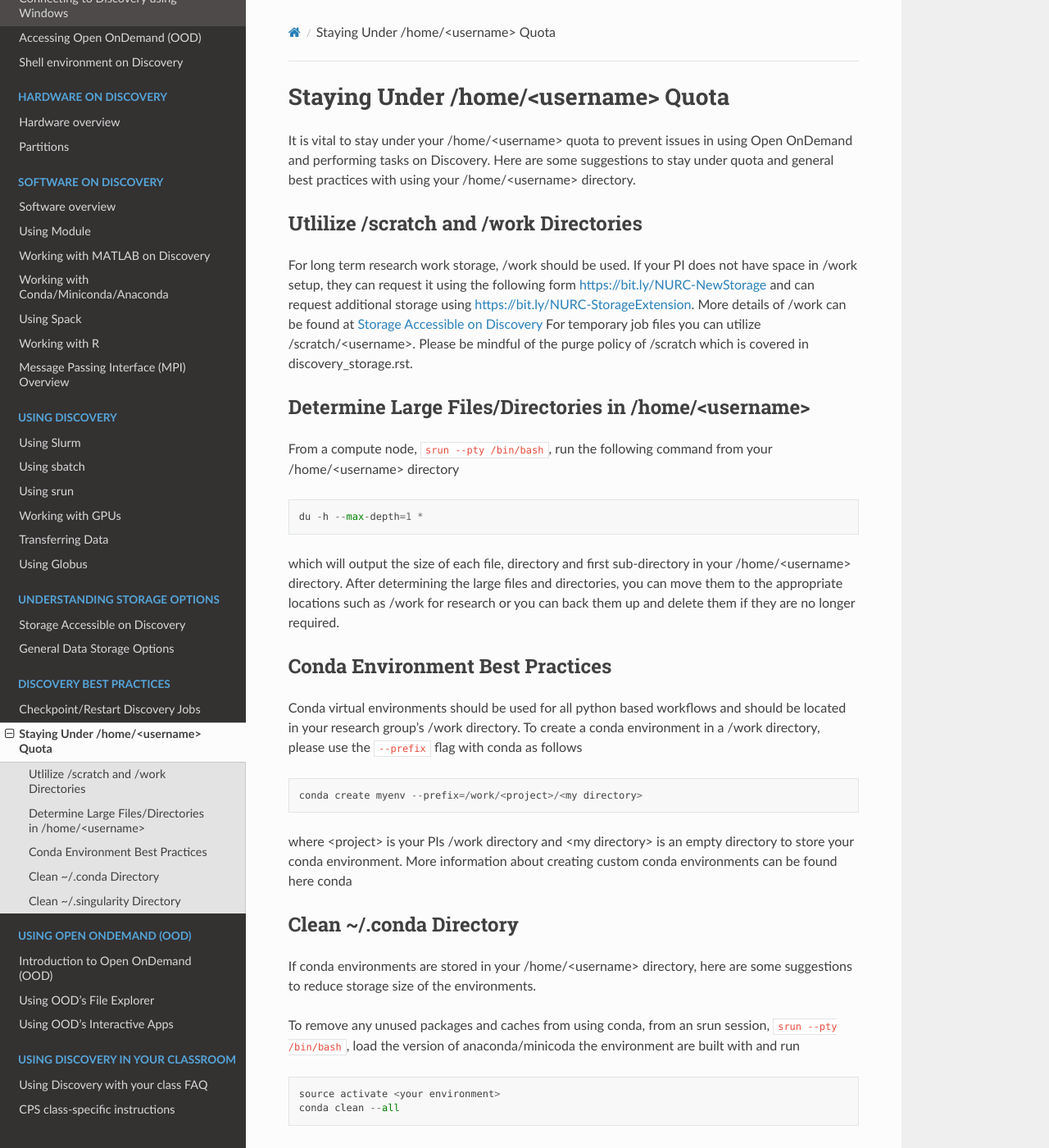
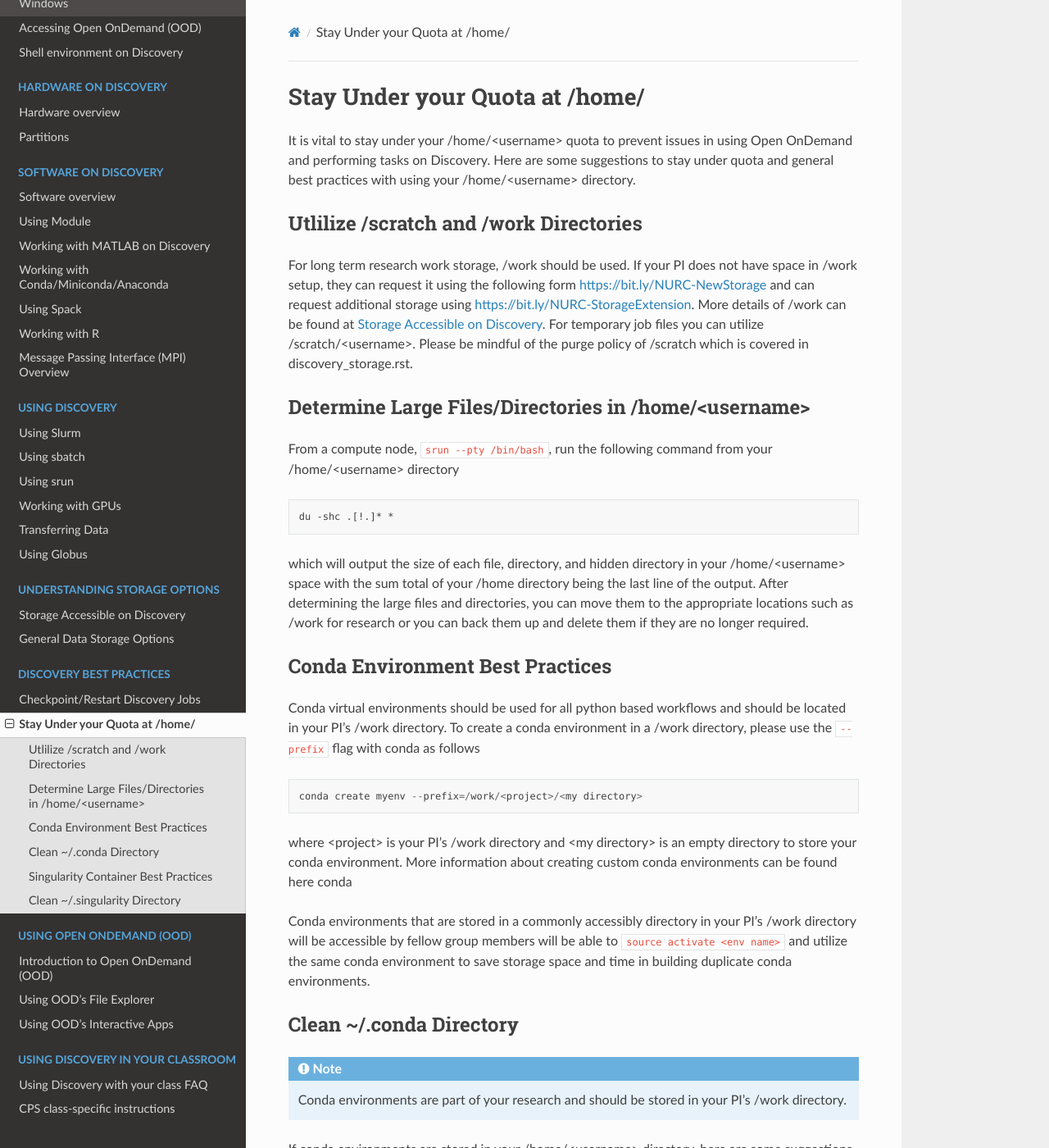
Before and after one commit to northeastern-rc/rc-public-documentation, a Sphinx documentation site: the page built from docs/source/best-practices/homequota.rst, in a window 1280 px wide and 1400 px high. Shown: the whole window at 82% size. Built offline with Sphinx 7.4.7 and the Read the Docs theme 2.0.0, drawn with Linux system fonts in a browser that asks for light colours; some of the changed text lies outside the part shown.

Commit message:
Updated based on feeback

```diff
--- a/docs/source/best-practices/homequota.rst
+++ b/docs/source/best-practices/homequota.rst
@@ -1,30 +1,35 @@
 *******************************************************
-Staying Under /home/<username> Quota
+Stay Under your Quota at /home/
 *******************************************************
 It is vital to stay under your /home/<username> quota to prevent issues in using Open OnDemand and performing tasks on Discovery. Here are some suggestions to stay under quota and general best practices with using your /home/<username> directory.
 
 Utlilize /scratch and /work Directories
 =======================================================
-For long term research work storage, /work should be used. If your PI does not have space in /work setup, they can request it using the following form https://bit.ly/NURC-NewStorage and can request additional storage using https://bit.ly/NURC-StorageExtension. More details of /work can be found at :ref:`discovery_storage` For temporary job files you can utilize /scratch/<username>. Please be mindful of the purge policy of /scratch which is covered in :ref:`discovery_storage.rst`.
+For long term research work storage, /work should be used. If your PI does not have space in /work setup, they can request it using the following form https://bit.ly/NURC-NewStorage and can request additional storage using https://bit.ly/NURC-StorageExtension. More details of /work can be found at :ref:`discovery_storage`. For temporary job files you can utilize /scratch/<username>. Please be mindful of the purge policy of /scratch which is covered in :ref:`discovery_storage.rst`.
 
 Determine Large Files/Directories in /home/<username>
 =======================================================
 From a compute node, ``srun --pty /bin/bash``, run the following command from your /home/<username> directory ::
 
- du -h --max-depth=1 *
+ du -shc .[!.]* *
 
-which will output the size of each file, directory and first sub-directory in your /home/<username> directory. After determining the large files and directories, you can move them to the appropriate locations such as /work for research or you can back them up and delete them if they are no longer required.
+which will output the size of each file, directory, and hidden directory in your /home/<username> space with the sum total of your /home directory being the last line of the output. After determining the large files and directories, you can move them to the appropriate locations such as /work for research or you can back them up and delete them if they are no longer required.
 
 Conda Environment Best Practices
 =======================================================
-Conda virtual environments should be used for all python based workflows and should be located in your research group's /work directory. To create a conda environment in a /work directory, please use the ``--prefix`` flag with conda as follows ::
+Conda virtual environments should be used for all python based workflows and should be located in your PI's /work directory. To create a conda environment in a /work directory, please use the ``--prefix`` flag with conda as follows ::
 
  conda create myenv --prefix=/work/<project>/<my directory>
 
-where <project> is your PIs /work directory and <my directory> is an empty directory to store your conda environment. More information about creating custom conda environments can be found here :ref:`conda`
+where <project> is your PI's /work directory and <my directory> is an empty directory to store your conda environment. More information about creating custom conda environments can be found here :ref:`conda`
+
+Conda environments that are stored in a commonly accessibly directory in your PI's /work directory will be accessible by fellow group members will be able to ``source activate <env name>`` and utilize the same conda environment to save storage space and time in building duplicate conda environments.
 
 Clean ~/.conda Directory
 =======================================================
+.. note::
+  Conda environments are part of your research and should be stored in your PI's /work directory.
+
 If conda environments are stored in your /home/<username> directory, here are some suggestions to reduce storage size of the environments.
 
 To remove any unused packages and caches from using conda, from an srun session, ``srun --pty /bin/bash``, load the version of anaconda/minicoda the environment are built with and run ::
@@ -39,6 +44,10 @@ Remove any unused conda environments ::
  conda env list
  conda env remove --name <your environment>
 
+Singularity Container Best Practices
+=======================================================
+Containers that are pulled, built and/or maintained for research work should be stored in your PI's /work directory and not your /home/<username> directory.
+
 Clean ~/.singularity Directory
 =======================================================
 If you have pulled any containers to Discovery using Singularity, you can clean your container cache in your /home/<username> directory by running from an srun session, ``srun --pty /bin/bash``, ::
@@ -48,7 +57,7 @@ If you have pulled any containers to Discovery using Singularity, you can clean
 
 To avoid your ~/.singularity directory filling up, you can set a temporary directory for when you pull containers to store the cache in that location. An example of this procedure is ::
 
- mkdir /scratch/<username>/singularity_tmp
- export SINGULARITY_TMPDIR=/scratch/<username>/singularity_tmp
+ mkdir /work/<project>/singularity_tmp
+ export SINGULARITY_TMPDIR=/work/<project>/singularity_tmp
 
-then pull use singularity to pull your container as you normally would.
+where <project> is your PI's /work directory. Then pull use singularity to pull your container as you normally would.
```
